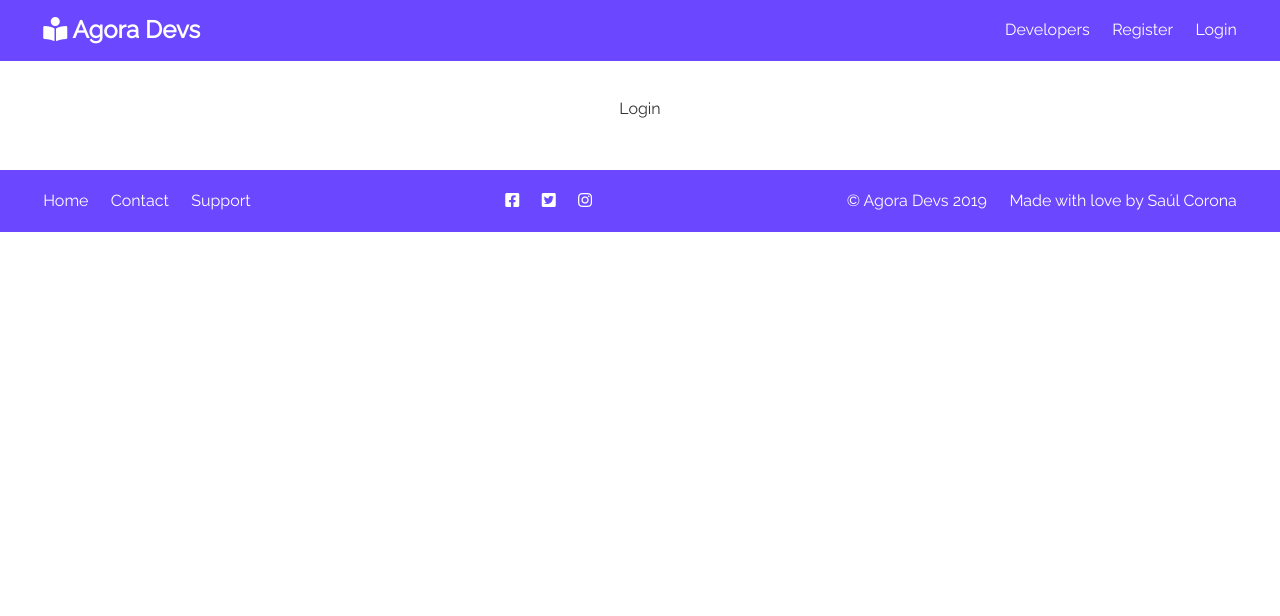
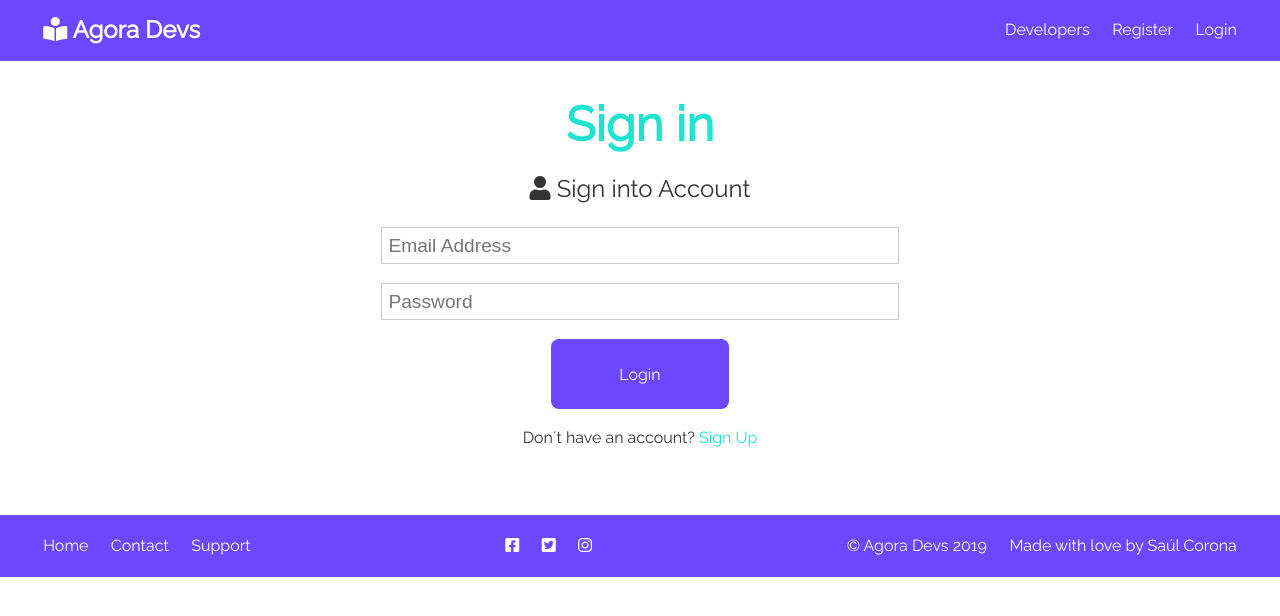
Before and after one commit to saulscs/agoradevs, a React (Create React App) app in the folder client/: page /login in a window 1280 px wide. Shown: the top 616 px of the page. Built offline with nearby package versions, Linux system fonts and the light colour scheme.

Commit message:
request example & login form

```diff
--- a/client/src/components/auth/Login.js
+++ b/client/src/components/auth/Login.js
@@ -1,10 +1,56 @@
-import React from 'react'
+import React, {Fragment, useState} from 'react'
+import axios from 'axios';
+import {Link} from 'react-router-dom'
 
 const Login = () => {
+    const [formData, setFormData] = useState({
+
+        email: '',
+        password: ''
+
+    });
+    const { email, password  } = formData;
+
+    const onChange = e => setFormData({...formData, [e.target.name]: e.target.value});
+
+    const onSubmit = async e => {
+        e.preventDefault();
+        console.log('success');
+    };
     return (
-        <div>
-            Login
+        <Fragment>
+        <h1 className="large text-primary">
+        Sign in
+      </h1>
+      <p className="lead"><i className="fas fa-user"></i> Sign into Account</p>
+      <form className="form" onSubmit={e => onSubmit(e)}>
+
+        <div className="form-group">
+          <input
+          type="email"
+          placeholder="Email Address"
+          name='email'
+          value={email}
+          onChange={e => onChange(e)}
+          required  />
+
         </div>
+        <div className="form-group">
+          <input type="password"
+           placeholder="Password"
+           minlength="6"
+           name='password'
+           value={password}
+          onChange={e => onChange(e)}
+          required />
+        </div>
+
+        <input type="submit" value="Login" className="btn btn-primary" />
+      </form>
+      <p className="my-1">
+        Don´t have an account? <Link to="/register">Sign Up</Link>
+      </p>
+        </Fragment>
     )
 }
 
--- a/client/src/components/auth/Register.js
+++ b/client/src/components/auth/Register.js
@@ -1,4 +1,6 @@
 import React, {Fragment, useState} from 'react'
+import axios from 'axios';
+import {Link} from 'react-router-dom';
 
 const Register = () => {
     const [formData, setFormData] = useState({
@@ -11,12 +13,12 @@
 
     const onChange = e => setFormData({...formData, [e.target.name]: e.target.value});
 
-    const onSubmit = e => {
+    const onSubmit = async e => {
         e.preventDefault();
         if(password !==password2){
-           console.log('passwords not match')
+           console.log('passwords not match');
         } else{
-            console.log(FormData)
+           console.log('success');
         }
     };
     return (
@@ -69,7 +71,7 @@
         <input type="submit" value="Register" className="btn btn-primary" />
       </form>
       <p className="my-1">
-        Already have an account? <a href="login.html">Sign In</a>
+        Already have an account? <Link to="/login">Sign In</Link>
       </p>
         </Fragment>
     )
```
